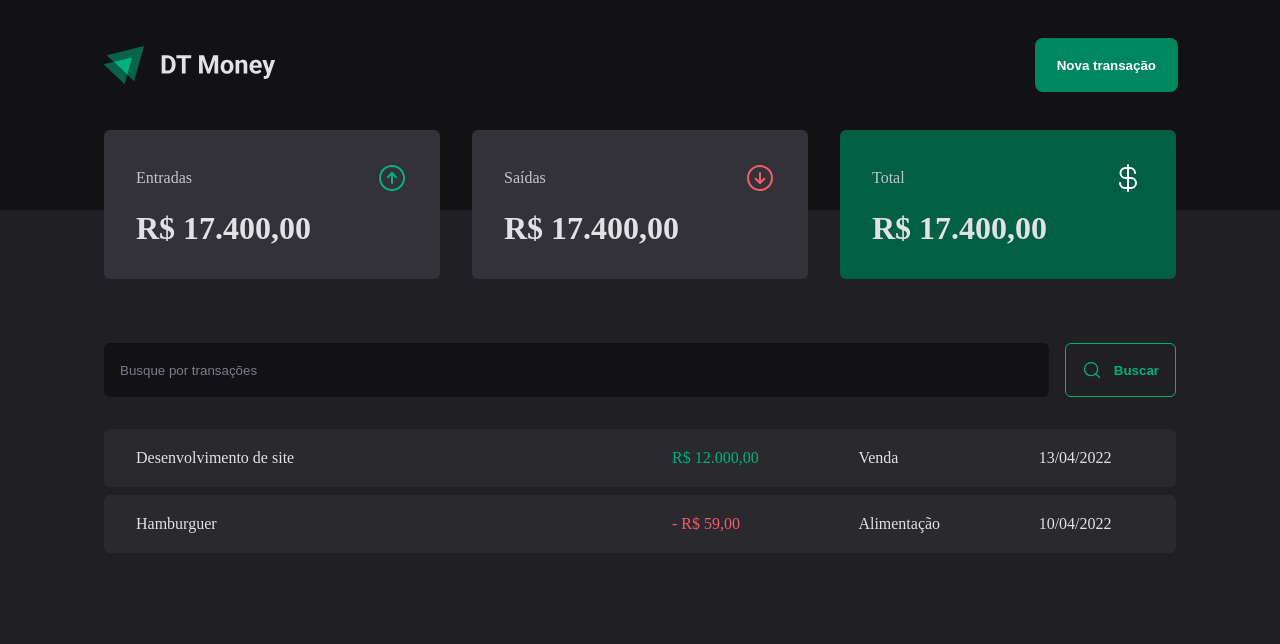
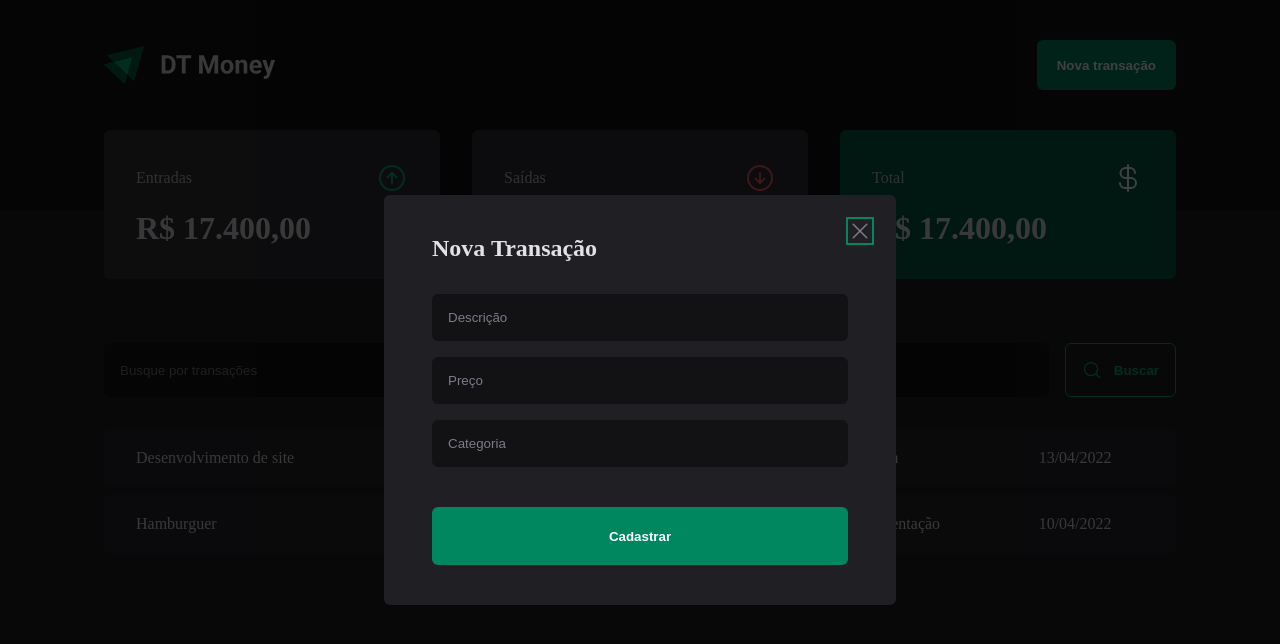
Before and after one commit to ThiagoPalhares77/money-counter, a React (Vite) app: page / in a window 1280 px wide. Both pictures are taken after a click on the button "Nova transação". Shown: the top 644 px of the page. Built offline with nearby package versions, Linux system fonts and the light colour scheme.

Commit message:
Feat: New Transaction Modal

```diff
--- a/package.json
+++ b/package.json
@@ -9,6 +9,7 @@
     "preview": "vite preview"
   },
   "dependencies": {
+    "@radix-ui/react-dialog": "^1.0.0",
     "phosphor-react": "^1.4.1",
     "react": "^18.2.0",
     "react-dom": "^18.2.0",
--- a/src/components/Header/index.tsx
+++ b/src/components/Header/index.tsx
@@ -1,12 +1,21 @@
 import { HeaderContainer, HeaderContent, NewTransactionButton } from './styles'
+import * as Dialog from '@radix-ui/react-dialog'
+
 import logoImg from '../../assets/logo.svg'
+import { NewTransactionModal } from '../NewTransactionModal'
 
 export function Header() {
   return (
     <HeaderContainer>
       <HeaderContent>
         <img src={logoImg} alt="" />
-        <NewTransactionButton>Nova transação</NewTransactionButton>
+        <Dialog.Root>
+          <Dialog.Trigger asChild>
+            <NewTransactionButton>Nova transação</NewTransactionButton>
+          </Dialog.Trigger>
+
+          <NewTransactionModal />
+        </Dialog.Root>
       </HeaderContent>
     </HeaderContainer>
   )
--- /dev/null
+++ b/src/components/NewTransactionModal/index.tsx
@@ -0,0 +1,27 @@
+import * as Dialog from '@radix-ui/react-dialog'
+import { X } from 'phosphor-react'
+import { CloseButton, Content, Overlay } from './styles'
+
+export function NewTransactionModal() {
+  return (
+    <Dialog.Portal>
+      <Overlay />
+
+      <Content>
+        <Dialog.Title>Nova Transação</Dialog.Title>
+
+        <CloseButton>
+          <X size={24} />
+        </CloseButton>
+
+        <form action="">
+          <input type="text" placeholder="Descrição" required />
+          <input type="number" placeholder="Preço" required />
+          <input type="text" placeholder="Categoria" required />
+
+          <button type="submit">Cadastrar</button>
+        </form>
+      </Content>
+    </Dialog.Portal>
+  )
+}
--- /dev/null
+++ b/src/components/NewTransactionModal/styles.ts
@@ -0,0 +1,70 @@
+import styled from "styled-components";
+import * as Dialog from '@radix-ui/react-dialog'
+
+
+export const Overlay = styled(Dialog.Overlay)`
+position: fixed;
+width: 100vw;
+height: 100vh;
+inset: 0;
+background: rgba(0,0,0,0.75);
+`
+export const Content = styled(Dialog.Content)`
+min-width: 32rem;
+border-radius: 6px;
+padding: 2.5rem 3rem;
+background: ${props => props.theme["gray-800"]};
+
+position: fixed;
+top: 50%;
+left: 50%;
+transform: translate(-50%, -50%);
+
+form{
+  margin-top: 2rem;
+
+  display: flex;
+  flex-direction: column;
+  gap: 1rem;
+
+  input{
+    border-radius: 6px;
+    border: 0;
+    background: ${props => props.theme["gray-900"]};
+    color: ${props => props.theme["gray-300"]};
+    padding: 1rem;
+
+    &::placeholder{
+      color: ${props => props.theme["gray-500"]};
+    }
+  }
+
+  button[type="submit"]{
+    height: 58px;
+    border: 0;
+    background: ${props => props.theme["green-500"]};
+    color: ${props => props.theme.white};
+    font-weight: bold;
+    padding: 0 1.25rem;
+    border-radius: 6px;
+    margin-top: 1.5rem;
+    cursor:pointer;
+
+
+  &:hover{
+    background: ${props => props.theme["green-700"]};
+    transition: background-color 0.2s;
+  }
+}
+}
+`
+export const CloseButton = styled(Dialog.Close)`
+position: absolute;
+background: transparent;
+border: 0;
+top: 1.5rem;
+right: 1.5rem;
+line-height: 0;
+cursor: pointer;
+color: ${props => props.theme["gray-500"]};
+`
```
Also changed, not shown: 1 other file (tests, documents, lock files or other folders).
